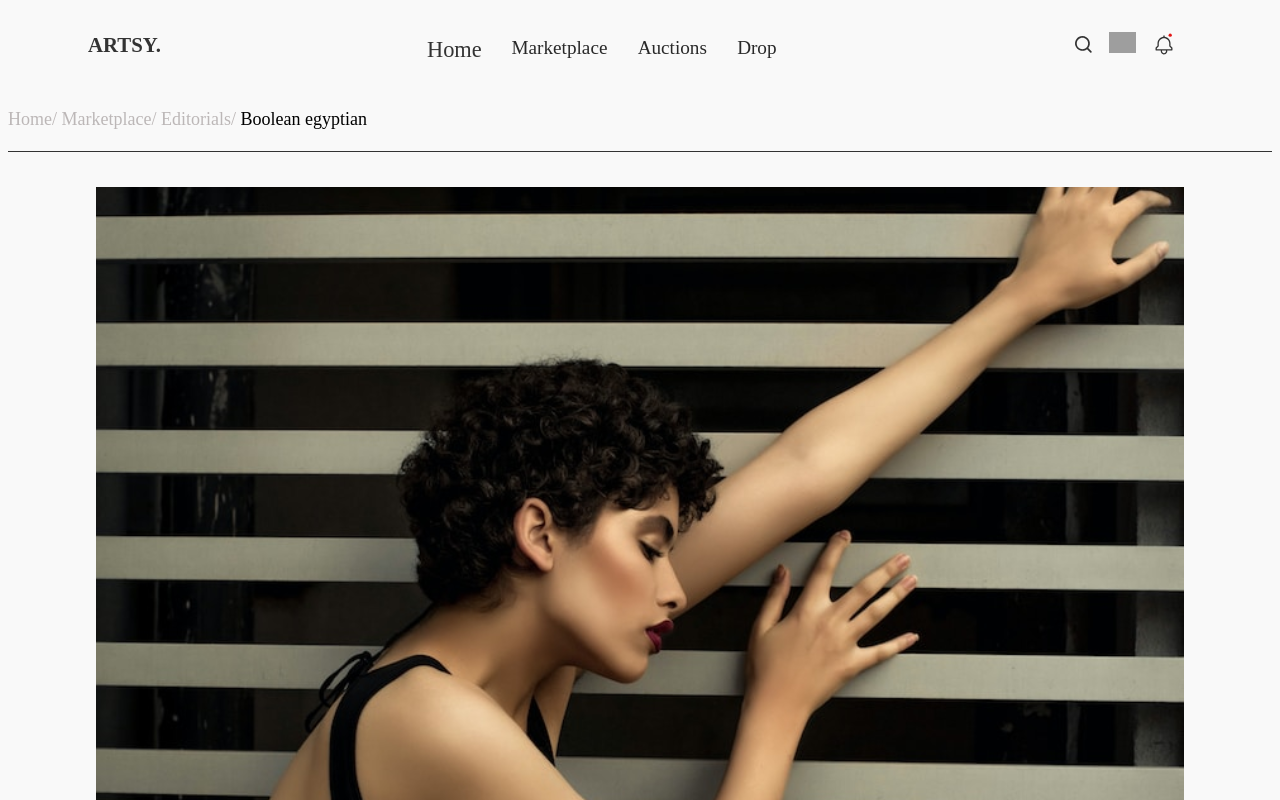
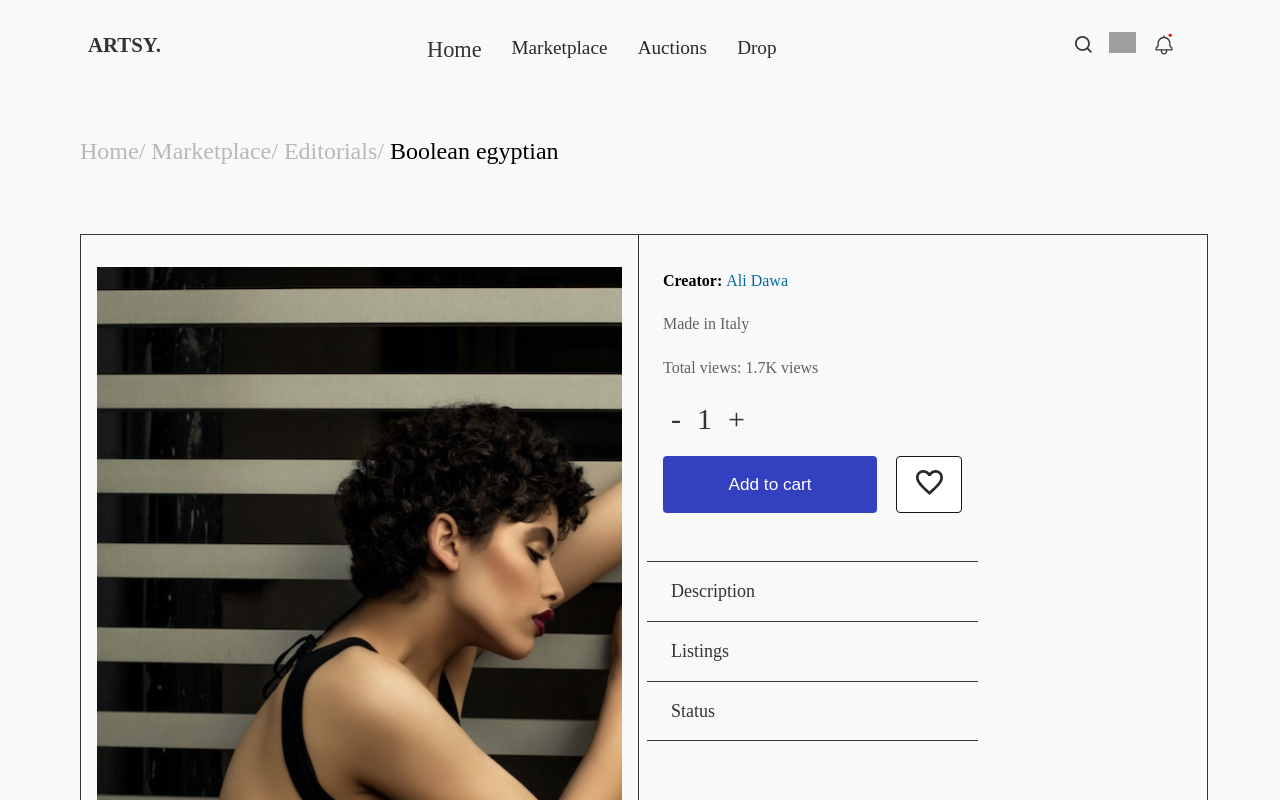
Before and after one commit to Harbeytee/artsy, a React (Vite) app: page /marketplace/1 in a window 1280 px wide. Shown: the top 800 px of the page. Built offline with nearby package versions, Linux system fonts and the light colour scheme; grey boxes are pictures that could not be loaded.

Commit message:
started desktop view of detail page

```diff
--- a/src/pages/marketplace/marketplacedetail/MarketplaceDetail.jsx
+++ b/src/pages/marketplace/marketplacedetail/MarketplaceDetail.jsx
@@ -26,7 +26,7 @@ export default function MarketplaceDetail() {
 
         <div className="detail-card">
             <div className="detail-deets">
-                <img src={detail.img} alt="artwork image" className="detail-img" />
+                <div style={{backgroundImage: `url(${detail.img})`}} className="detail-img"></div>
                 <div className='detail-info'>
                     <p>{detail.name}</p>
                     <p>$ {detail.price}</p>
--- a/src/pages/marketplace/marketplacedetail/MarketplaceDetail.scss
+++ b/src/pages/marketplace/marketplacedetail/MarketplaceDetail.scss
@@ -112,3 +112,32 @@
     margin-bottom: 2rem;
    }
 }
+
+@media only screen and (min-width: 760px) {
+    #marketplace-detail {
+        padding-left: 4.5rem;
+        padding-right: 4.5rem;
+        .detail-header {
+            border-bottom: 0;
+            font-size: 24px;
+            margin-top: 3rem;
+        }
+    }
+    .detail-card {
+        display: flex;
+        border: 1px solid #333333;
+        margin-left: 0.5rem;
+        margin-top: 3rem;
+    }
+    .detail-img {
+        width: 525px;
+        height: 926px;
+        margin: 2rem 1rem;
+        background-size: cover;
+
+
+    }
+    .detail-second {
+        border-left: 1px solid #333333;
+    }
+}
```
